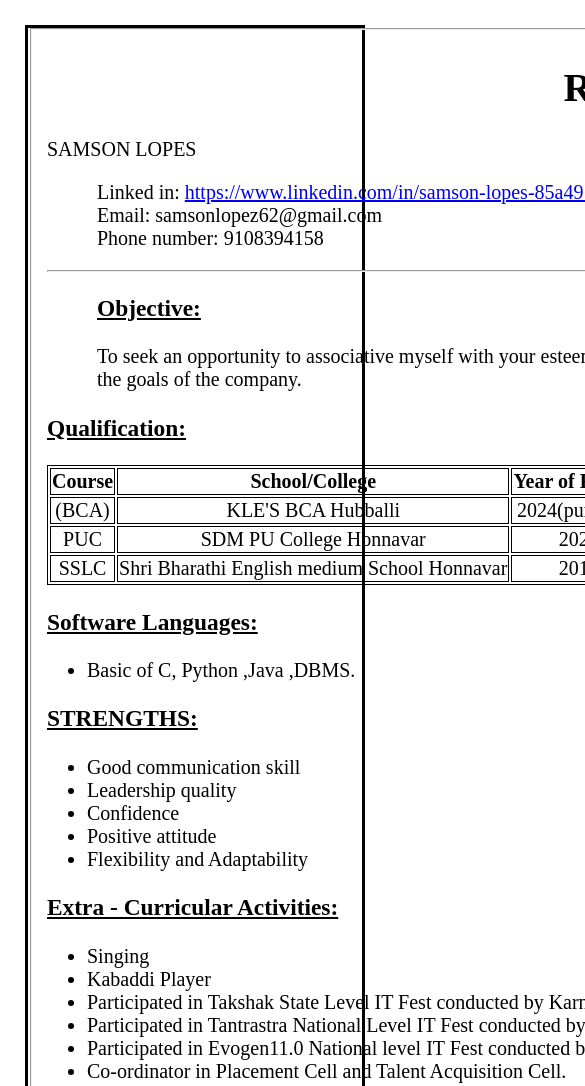
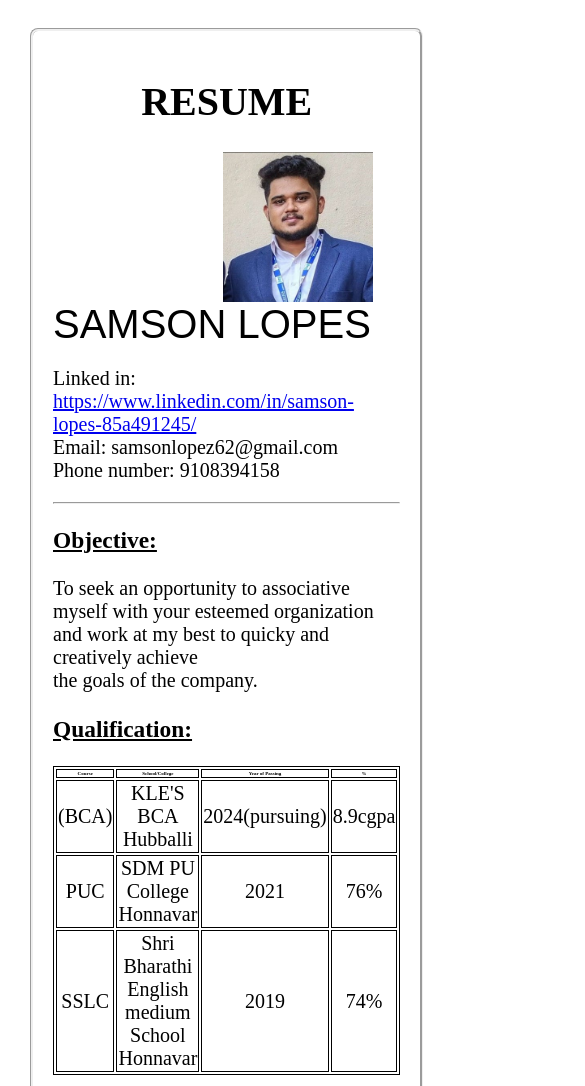
Before and after one commit to SamsonLopes/Resume, a plain HTML site: page index.html in a window 390 px wide. Shown: the top 1086 px of the page, 585 px wide, since content can reach past the window. Drawn offline with Linux system fonts and the light colour scheme.

Commit message:
Update style1.css

```diff
--- a/style1.css
+++ b/style1.css
@@ -1,41 +1,49 @@
 body
 {
-	border-style: solid;
-	margin:25px;
+/*	border-style: solid;*/
 	font-size: 20px;
+	height:100%;
+	max-width: 1380px;
+	padding: 20px;
 }
 img{
-	float: right;
+  float: right;
 	height: 150px;
 	width:150px;
-    margin-right: 50px;
-	border: 2px groove;
-	border-color: black;
-
+	padding-right: 27px;
 }
-.info p{
-	margin-left: 50px;
-	font-size: 20px;
-}
-.obj {
-	margin-left: 50px;
-	font-size: 20px;
+.name{
+	font-size: 2em;
+  font-family: fantasy;
 }
 .obj h3{
 	font-style: underline;
+}
+.qlfn table,th,td{
+  border: 1px double black;
+  text-align: center;
+}
+.sig p{
+	align-content: center;
+	text-align:right;
+}
+.sig{
+	margin-right: 30px;
 
 }
-.qlfn table, th, td {
-  border: 1px solid black;
-  text-align: center;
+table{
+/*	width: 15%;*/
 }
-.pa {
-	margin-left: 50px;
+fieldset {
+            border-radius: 8px;
+            border-width: 3px;
+            padding: 20px;
+
+        }
+
+
+@media screen and (max-width:400px){
+			th{
+			font-size: 5px;
+			}
 }
-.pd {
-	margin-left: 50px;
-}
-.sig p{
-	margin-left: 1064px;
-	margin-bottom: 35px;
-}
```
